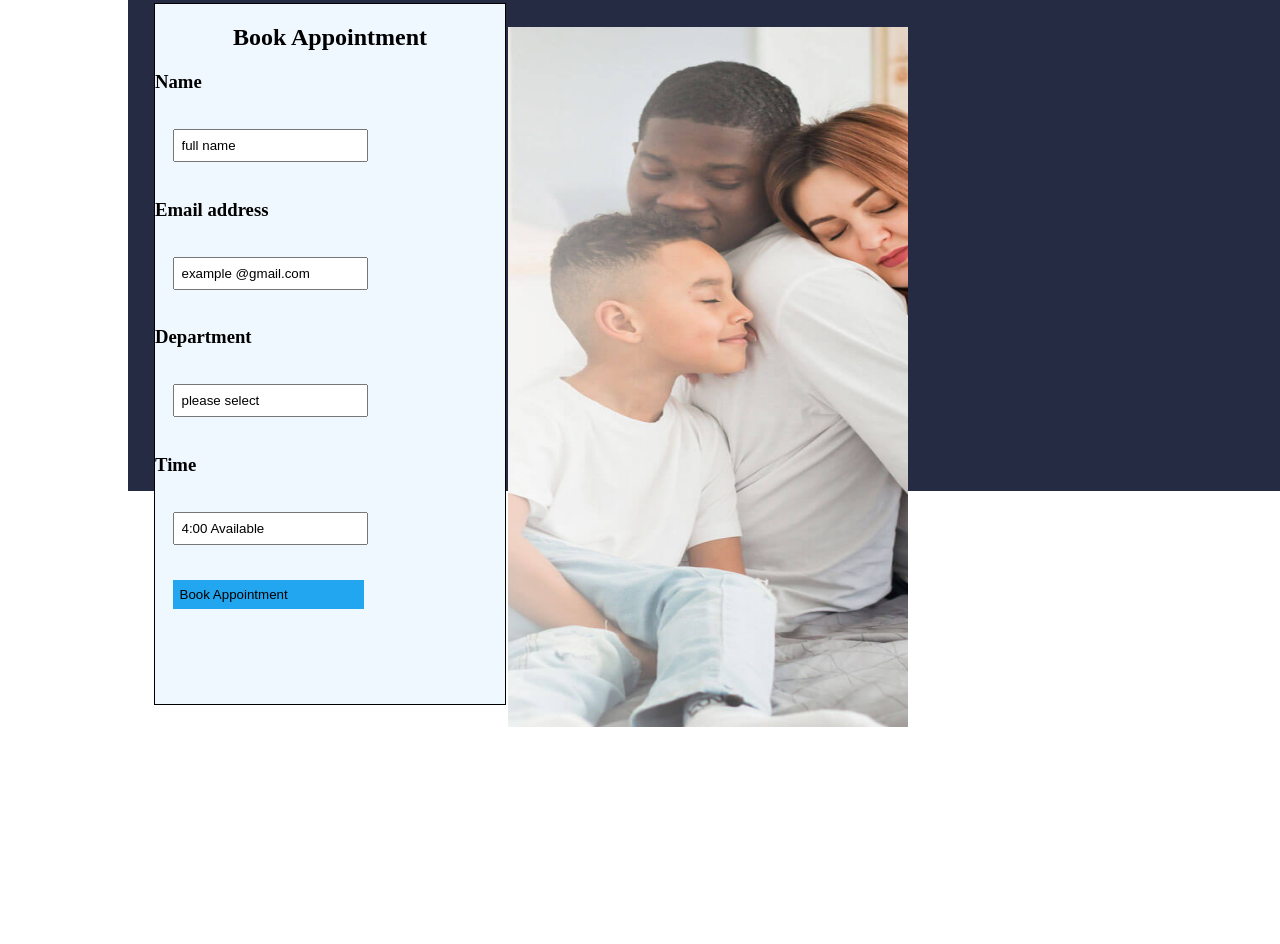
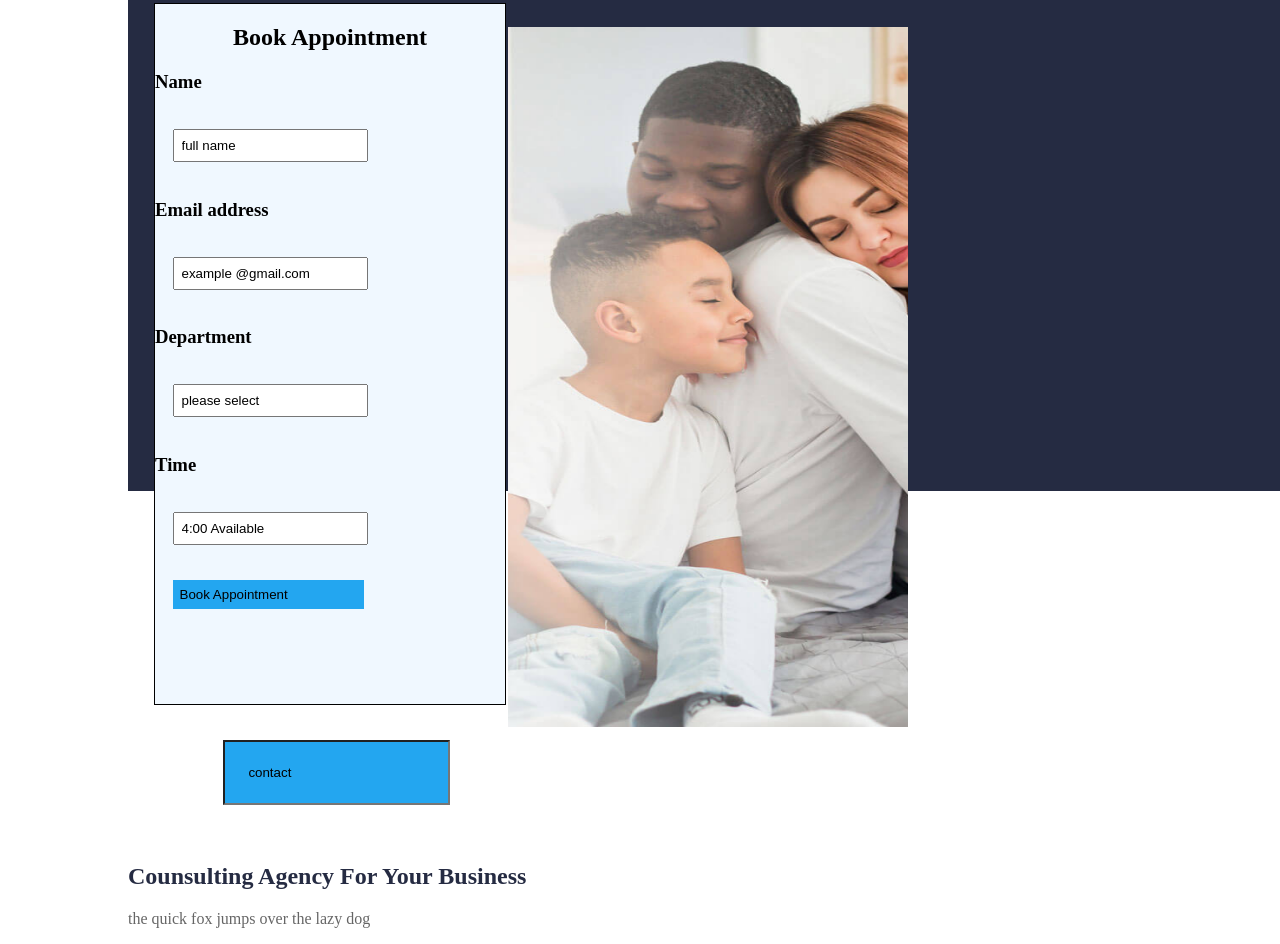
Before and after one commit to elijah-dot/project-2, a plain HTML site: page index.html in a window 1280 px wide. Shown: the part 4360-5304 px from the top of the page. Before the commit the page ends 5087 px from the top, so only its background shows below. Drawn offline with Linux system fonts and the light colour scheme.

Commit message:
it will be staging changes made to section six

```diff
--- a/index.css
+++ b/index.css
@@ -202,3 +202,13 @@ body{margin: 0;
                                           border:transparent;
 
 }
+.six .lastpage{margin-top: 15%;
+               margin-left: 10%;
+
+}
+.six .lastpage h1{color: #252B42;}
+.six .lastpage p{opacity: 60%;}
+.six .lastpage input{float: right;
+                   background-color: #23A6F0 ;
+
+}
--- a/index.html
+++ b/index.html
@@ -286,6 +286,17 @@
 
 
     </section>
+    <section class="six">
+     <div class="lastpage">
+        <input type="name" value="contact">
+        <h1>Counsulting Agency For Your Business</h1>
+        <p>the quick fox jumps over the lazy dog</p>
+
+
+     </div>
+
+
+    </section>
 
 </body>
 
```
